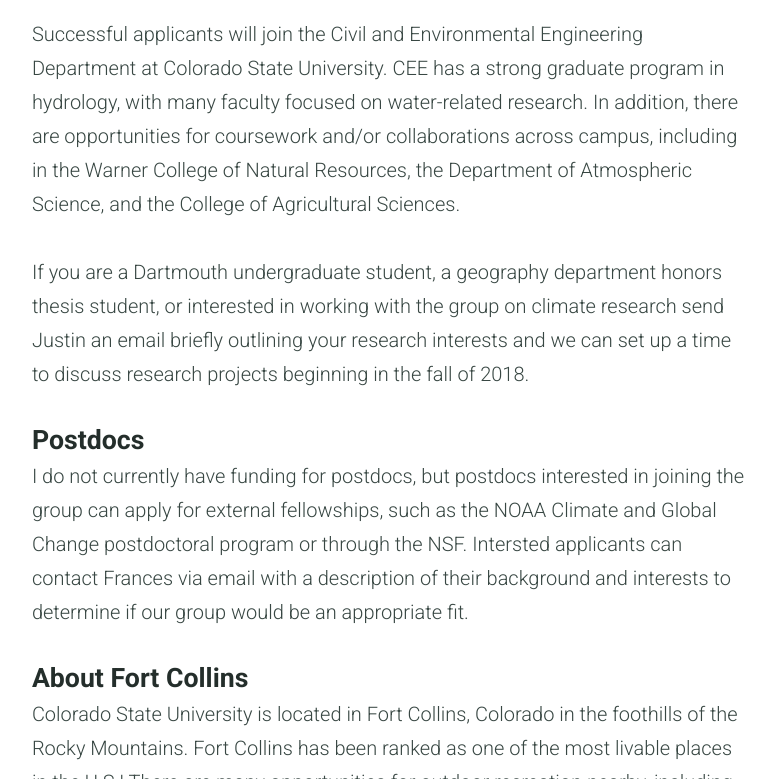
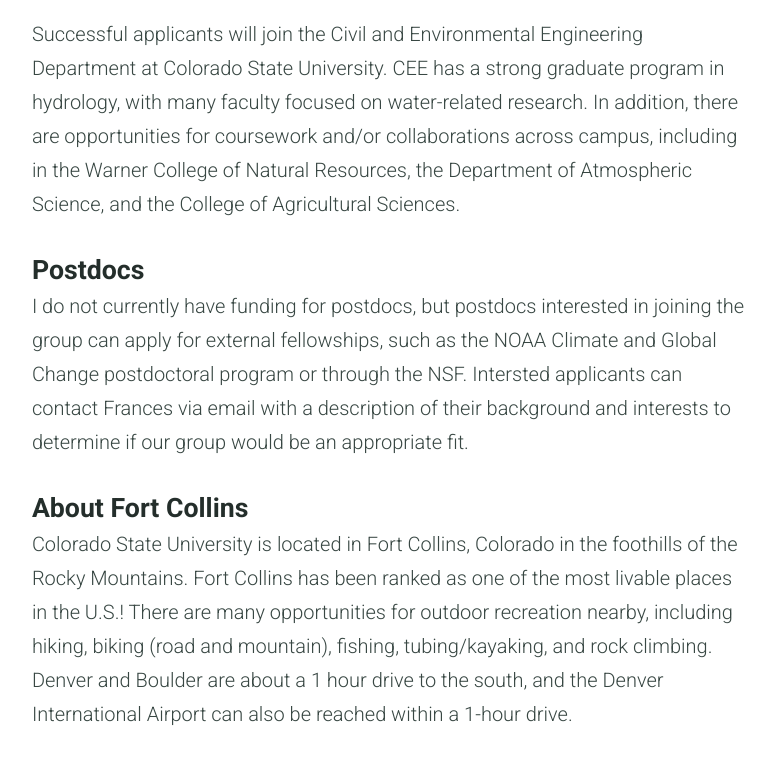
Before and after one commit to fdavenport/fdavenport.github.io, a Jekyll site: the page built from opportunities.md, in a window 1280 px wide and 900 px high, scrolled down 871 px, cut to the strip 0-779 px from the top of the window. Shown: the whole strip, without its empty margins (251-1026 px from the left). Built offline with Jekyll 4.4.1, drawn with Linux system fonts in a browser that asks for light colours.

Commit message:
correction

```diff
--- a/opportunities.md
+++ b/opportunities.md
@@ -13,8 +13,6 @@
 
 Successful applicants will join the Civil and Environmental Engineering Department at Colorado State University. CEE has a strong graduate program in hydrology, with many faculty focused on water-related research. In addition, there are opportunities for coursework and/or collaborations across campus, including in the Warner College of Natural Resources, the Department of Atmospheric Science, and the College of Agricultural Sciences.
 
-If you are a Dartmouth undergraduate student, a geography department honors thesis student, or interested in working with the group on climate research send Justin an email briefly outlining your research interests and we can set up a time to discuss research projects beginning in the fall of 2018.
-
 #### Postdocs
 
 I do not currently have funding for postdocs, but postdocs interested in joining the group can apply for external fellowships, such as the NOAA Climate and Global Change postdoctoral program or through the NSF. Intersted applicants can contact Frances via email with a description of their background and interests to determine if our group would be an appropriate fit.
```
